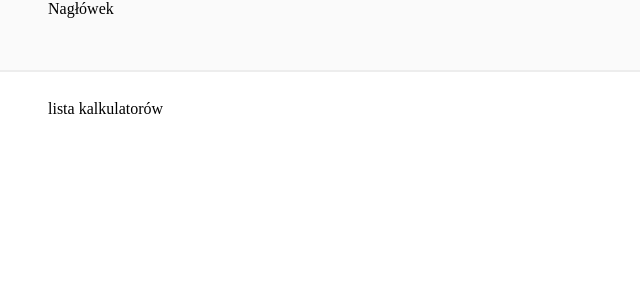
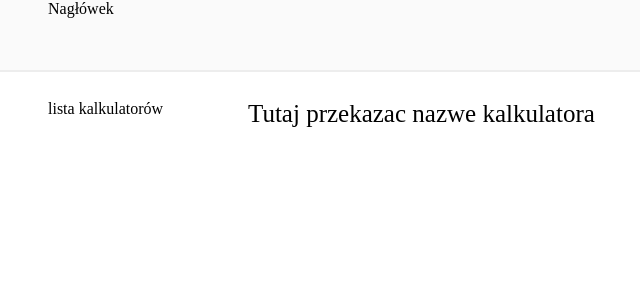
Before and after one commit to matjanko/kalkulatory-budowlane, an Angular app: page / in a window 1280 px wide. Shown: the top 300 px of the page, without its empty margins (52-692 px from the left). Built offline with nearby package versions, Linux system fonts and the light colour scheme.

Commit message:
Next part of sheets structure

```diff
--- a/src/app/pages/main/main.component.html
+++ b/src/app/pages/main/main.component.html
@@ -1,6 +1,11 @@
 <main>
   <div class="sheet-list-container">lista kalkulatorów</div>
   <div class="sheet-container">
-    <router-outlet></router-outlet>
+    <div>
+      <app-sheet-name-label name="Tutaj przekazac nazwe kalkulatora"></app-sheet-name-label>
+    </div>
+    <div>
+      <router-outlet></router-outlet>
+    </div>
   </div>
 </main>
--- a/src/app/pages/main/main.component.less
+++ b/src/app/pages/main/main.component.less
@@ -11,6 +11,7 @@ main {
 
   > div {
     display: inline-block;
+    vertical-align: top;
 
     &.sheet-list-container {
       min-width: 200px;
--- a/src/app/pages/main/main.module.ts
+++ b/src/app/pages/main/main.module.ts
@@ -2,7 +2,8 @@ import { NgModule } from '@angular/core';
 import { CommonModule } from '@angular/common';
 import { MainComponent } from './main.component';
 import { SheetsModule } from './sheets/sheets.module';
-import {RouterModule} from '@angular/router';
+import { RouterModule } from '@angular/router';
+import { SharedComponentsModule } from '../../shared/components/shared-components.module';
 
 
 
@@ -11,7 +12,8 @@ import {RouterModule} from '@angular/router';
   imports: [
     CommonModule,
     SheetsModule,
-    RouterModule
+    RouterModule,
+    SharedComponentsModule
   ]
 })
 export class MainModule { }
--- /dev/null
+++ b/src/app/shared/components/sheet-name-label/sheet-name-label.component.html
@@ -0,0 +1 @@
+<label>{{name}}</label>
--- /dev/null
+++ b/src/app/shared/components/sheet-name-label/sheet-name-label.component.less
@@ -0,0 +1,3 @@
+label {
+  font-size: 25px;
+}
--- /dev/null
+++ b/src/app/shared/components/sheet-name-label/sheet-name-label.component.ts
@@ -0,0 +1,17 @@
+import {Component, Input, OnInit} from '@angular/core';
+
+@Component({
+  selector: 'app-sheet-name-label',
+  templateUrl: './sheet-name-label.component.html',
+  styleUrls: ['./sheet-name-label.component.less']
+})
+export class SheetNameLabelComponent implements OnInit {
+
+  @Input() name: string;
+
+  constructor() { }
+
+  ngOnInit(): void {
+  }
+
+}
--- a/src/app/shared/shared.module.ts
+++ b/src/app/shared/shared.module.ts
@@ -1,12 +1,14 @@
 import { NgModule } from '@angular/core';
 import { CommonModule } from '@angular/common';
+import {SharedComponentsModule} from './components/shared-components.module';
 
 
 
 @NgModule({
   declarations: [],
   imports: [
-    CommonModule
+    CommonModule,
+    SharedComponentsModule
   ]
 })
 export class SharedModule { }
```
Also changed, not shown: src/app/shared/components/shared-components.module.ts (added, +18 -0 lines), 1 other file (tests, documents, lock files or other folders).
